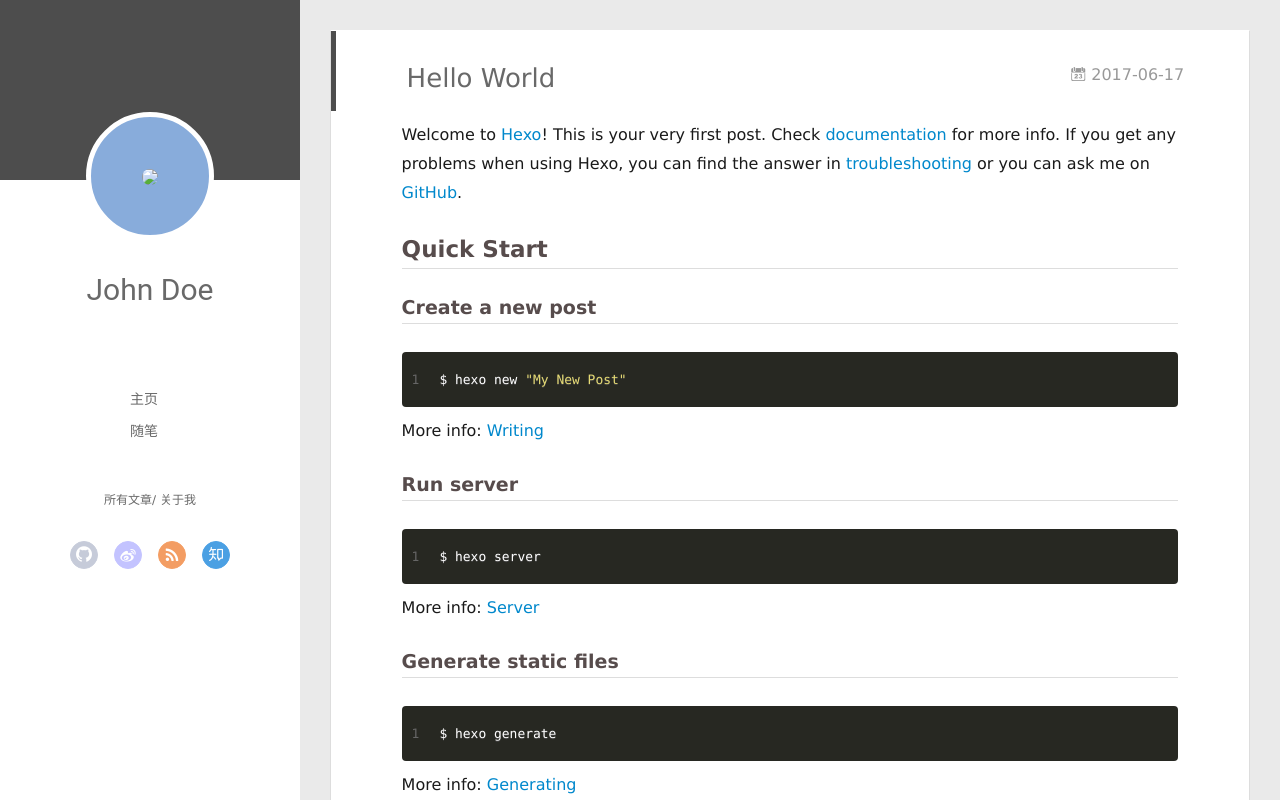
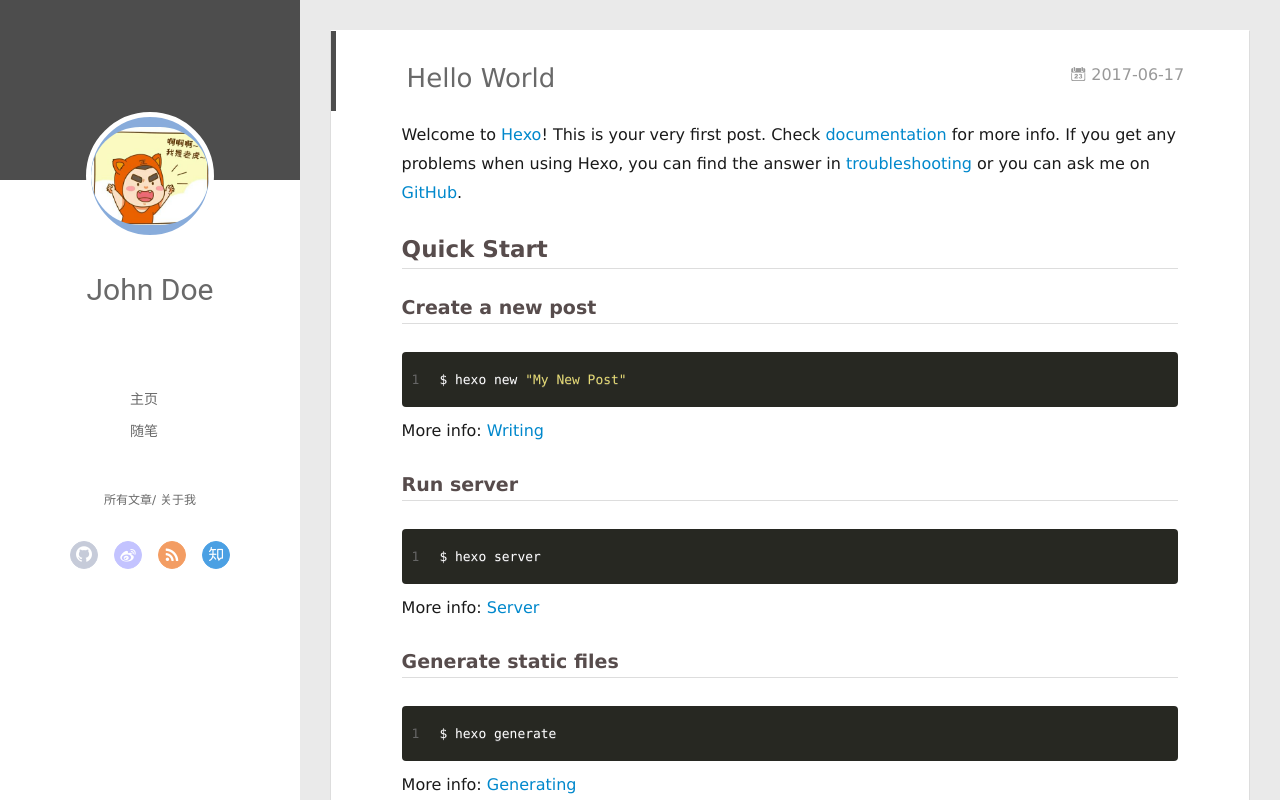
Before and after one commit to xiaopangi/xiaopangi.github.io, a plain HTML site: page 2017/06/17/hello-world/index.html in a window 1280 px wide. Drawn offline with Linux system fonts and the light colour scheme.

Commit message:
Site updated: 2017-06-18 14:12:39

```diff
--- a/2017/06/17/hello-world/index.html
+++ b/2017/06/17/hello-world/index.html
@@ -46,7 +46,7 @@
 <div class="intrude-less">
 	<header id="header" class="inner">
 		<a href="/" class="profilepic">
-			<img src="/assets/img/alipay.jpg" class="js-avatar">
+			<img src="/img/alipay.jpg" class="js-avatar">
 		</a>
 		<hgroup>
 		  <h1 class="header-author"><a href="/">John Doe</a></h1>
@@ -102,7 +102,7 @@
 	<div class="intrude-less">
 		<header id="header" class="inner">
 			<div class="profilepic">
-				<img src="/assets/img/alipay.jpg" class="js-avatar">
+				<img src="/img/alipay.jpg" class="js-avatar">
 			</div>
 			<hgroup>
 			  <h1 class="header-author js-header-author">John Doe</h1>
```
Also changed, not shown: 2017/06/18/my-first-blog/index.html (+2 -2 lines), archives/2017/06/index.html (+2 -2 lines), archives/2017/index.html (+2 -2 lines), archives/index.html (+2 -2 lines), categories/测试/index.html (+2 -2 lines), index.html (+2 -2 lines), tags/测试/index.html (+2 -2 lines).
